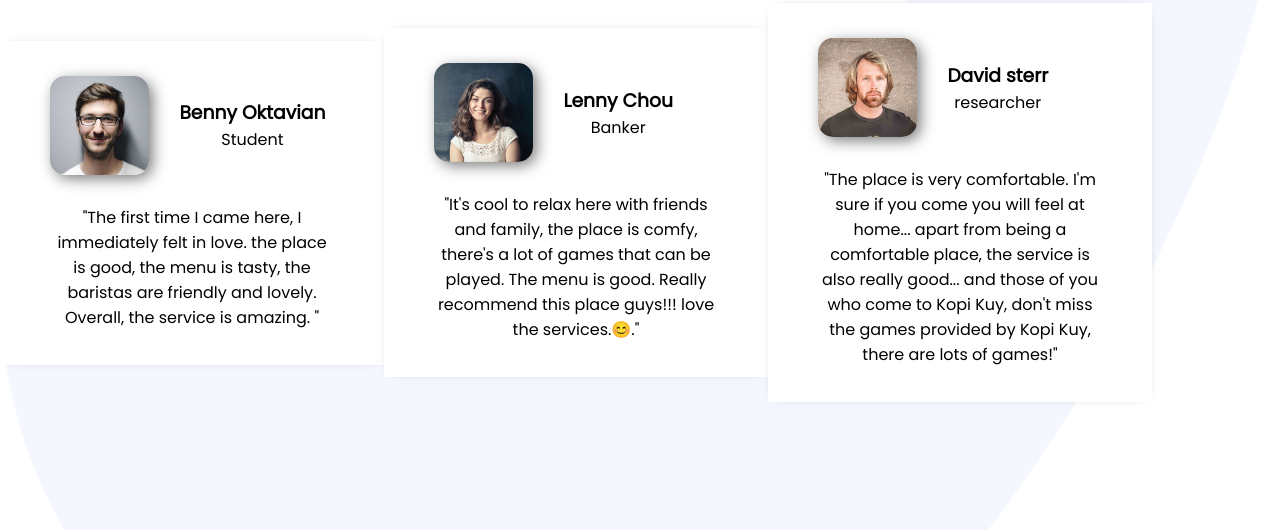
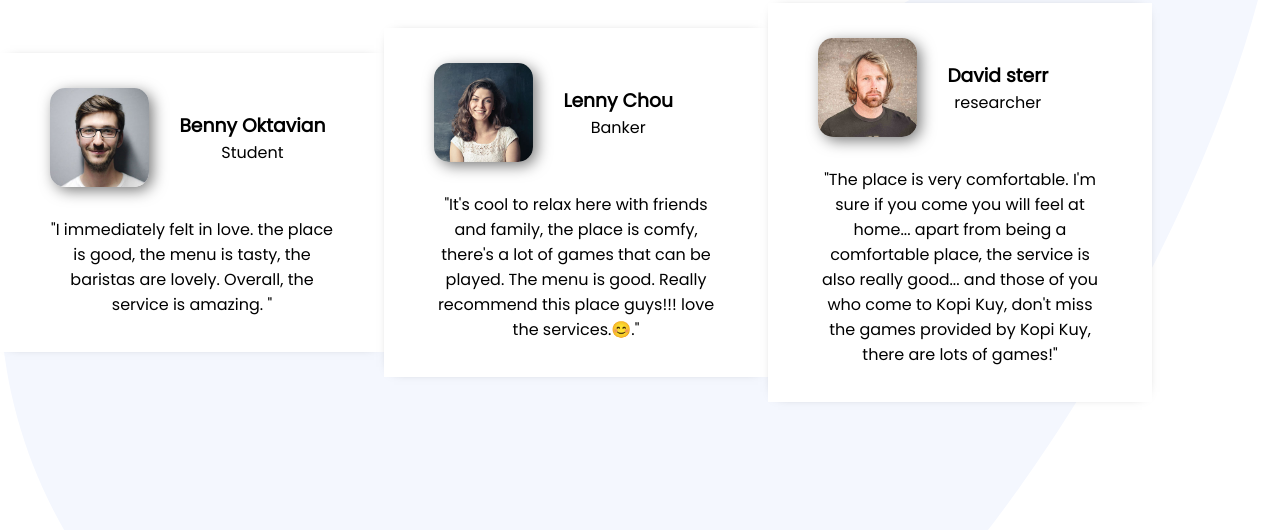
Before and after one commit to khaerunnizar/Website-Kopi-Kuy, a plain HTML site: page index.html in a window 1280 px wide. Shown: the part 3440-3970 px from the top of the page. Drawn offline with Linux system fonts and the light colour scheme.

```diff
--- a/index.html
+++ b/index.html
@@ -136,8 +136,8 @@
                     <p>Student</p>
                 </div>
             </div>
-            <p>"The first time I came here, I immediately felt in love. the place is good, the menu is tasty,
-                 the baristas are friendly and lovely. Overall, the service is amazing. "</p>
+            <p>"I immediately felt in love. the place is good, the menu is tasty,
+                 the baristas are lovely. Overall, the service is amazing. "</p>
         </div>
         <div class="testimoni">
             <div class="profile">
```
